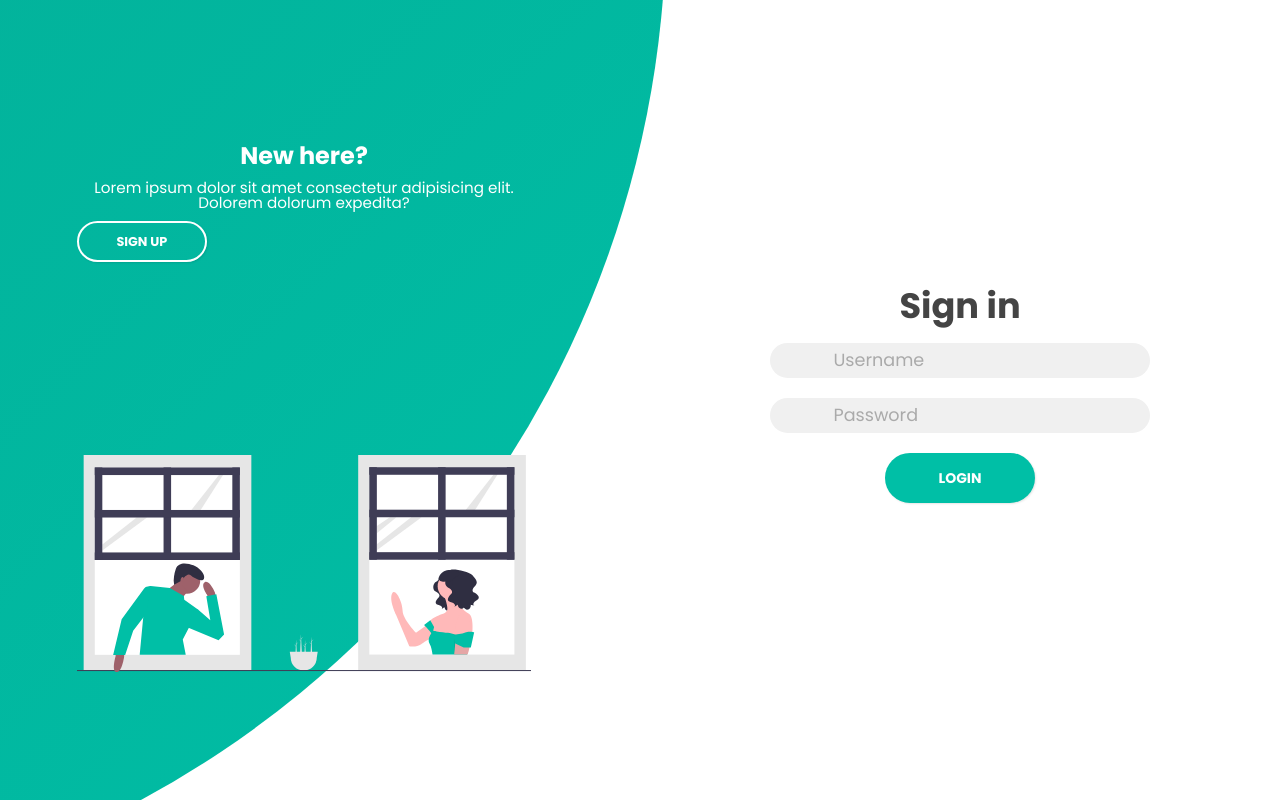
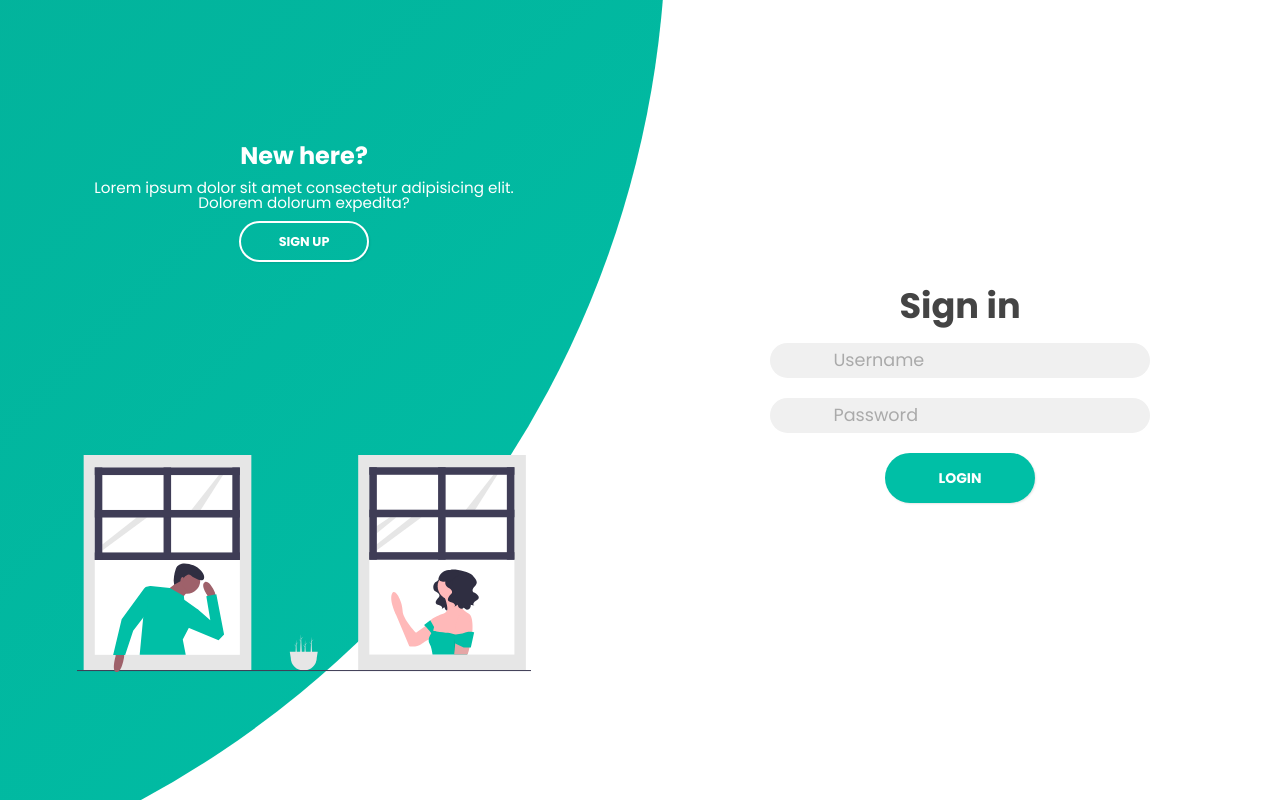
Before and after one commit to infoshareacademy/jfdzr7-team-sasiedzi, a React (Create React App) app in the folder neighbors/: page / in a window 1280 px wide. Built offline with nearby package versions, Linux system fonts and the light colour scheme.

Commit message:
style changes

```diff
--- a/neighbors/src/App.jsx
+++ b/neighbors/src/App.jsx
@@ -1,6 +1,5 @@
 import { Navbar } from './components/navbar/Navbar';
 import { Container } from './components/containers/container';
-import { Registration } from './components/RegistrationForm/RegistrationForm';
 
 export const App = () => {
   return (
--- a/neighbors/src/style/style.css
+++ b/neighbors/src/style/style.css
@@ -14,7 +14,7 @@ body {
     color: var(--color-black);
 }
 .btn {
-    display: block;
+    display: inline-block;
     padding: 0 10px;
     height: 30px;
     min-width: 100px;
```
